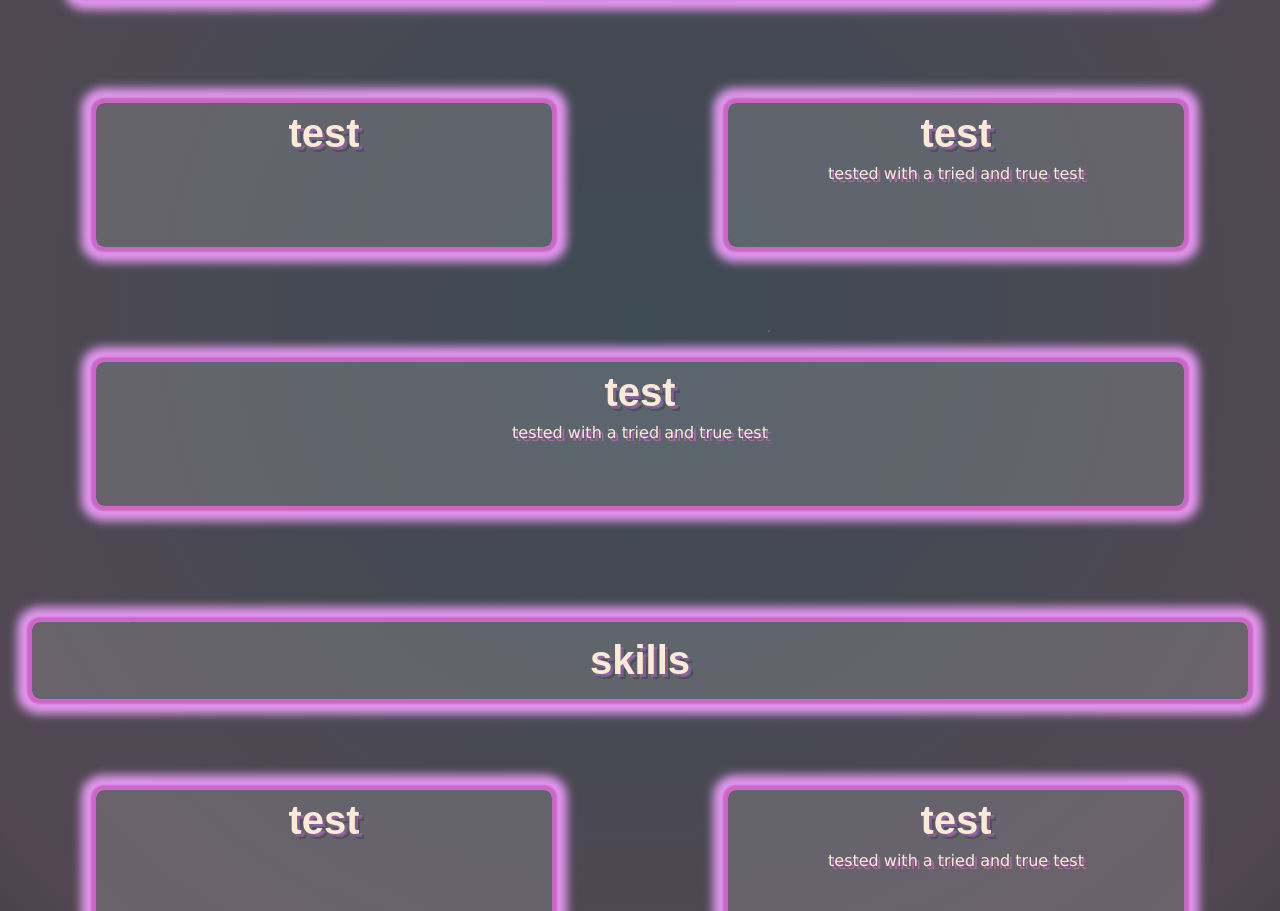
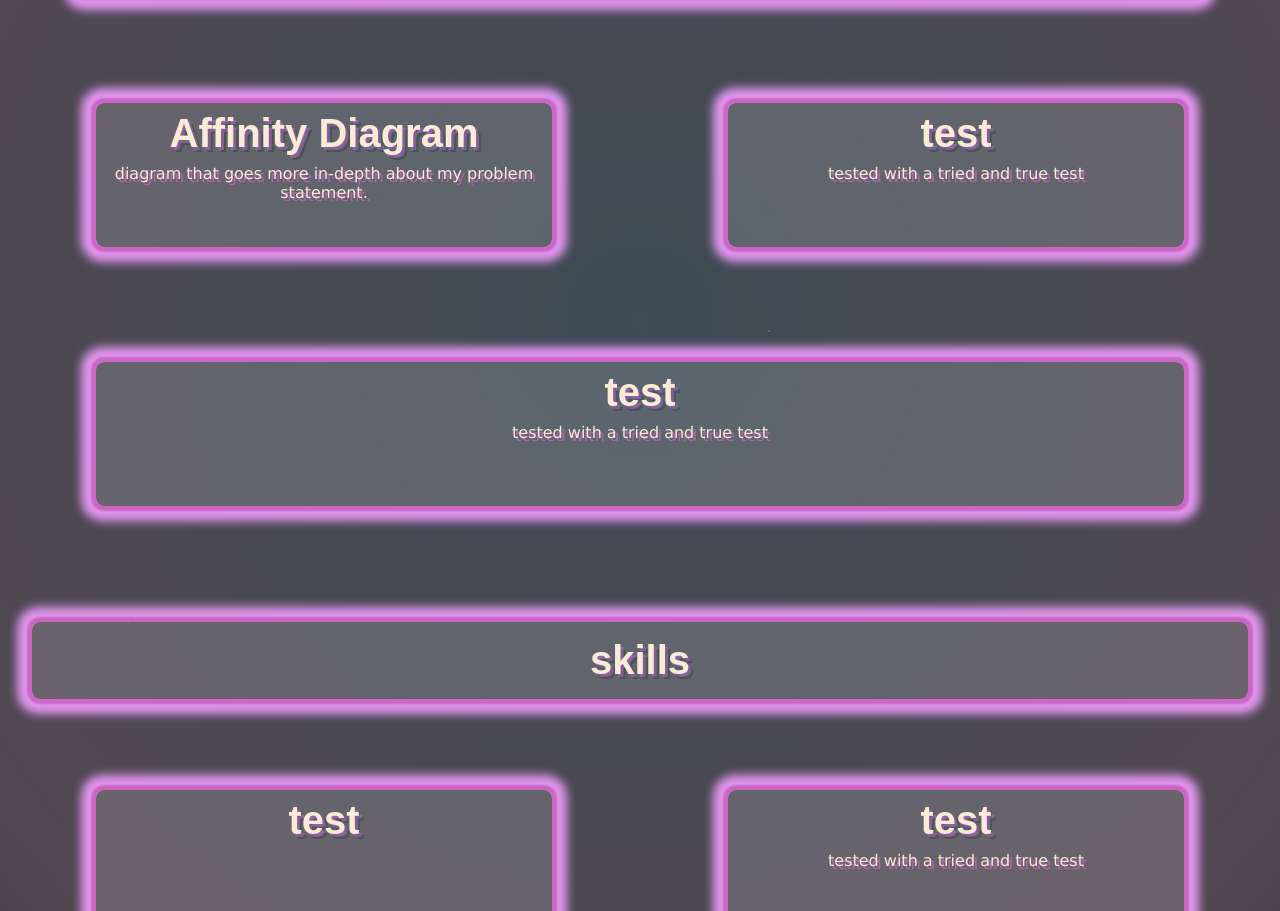
Before and after one commit to sau1401/csce_website, a plain HTML site: page index.html in a window 1280 px wide. Shown: the part 1149-2060 px from the top of the page. Drawn offline with Linux system fonts and the light colour scheme.

Commit message:
problem diagram link
linked the program diagram + added a description in the same box

```diff
--- a/index.html
+++ b/index.html
@@ -56,9 +56,10 @@
                 <h1>projects</h1>
             </div>
         </div>
-        <div class="row-grid">
+            <div class="row-grid">
             <div class="generic-box">
-                <h1>test</h1>
+                <a href="images/problems.png" style="text-decoration:none"><h1>Affinity Diagram</h1></a>
+                <h4>diagram that goes more in-depth about my problem statement.</h4>
             </div>
             <div class="generic-box">
                 <h1>test</h1>
```
